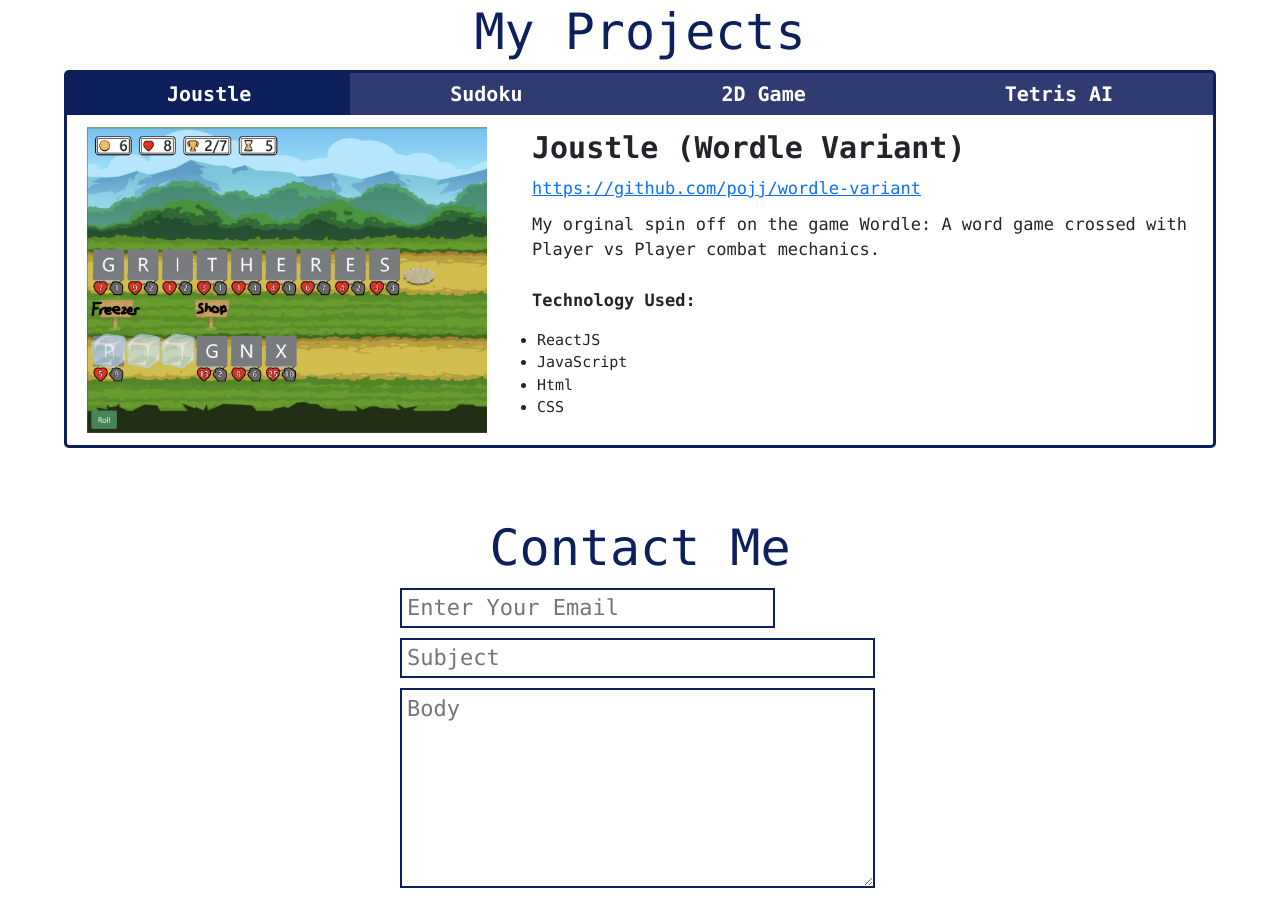
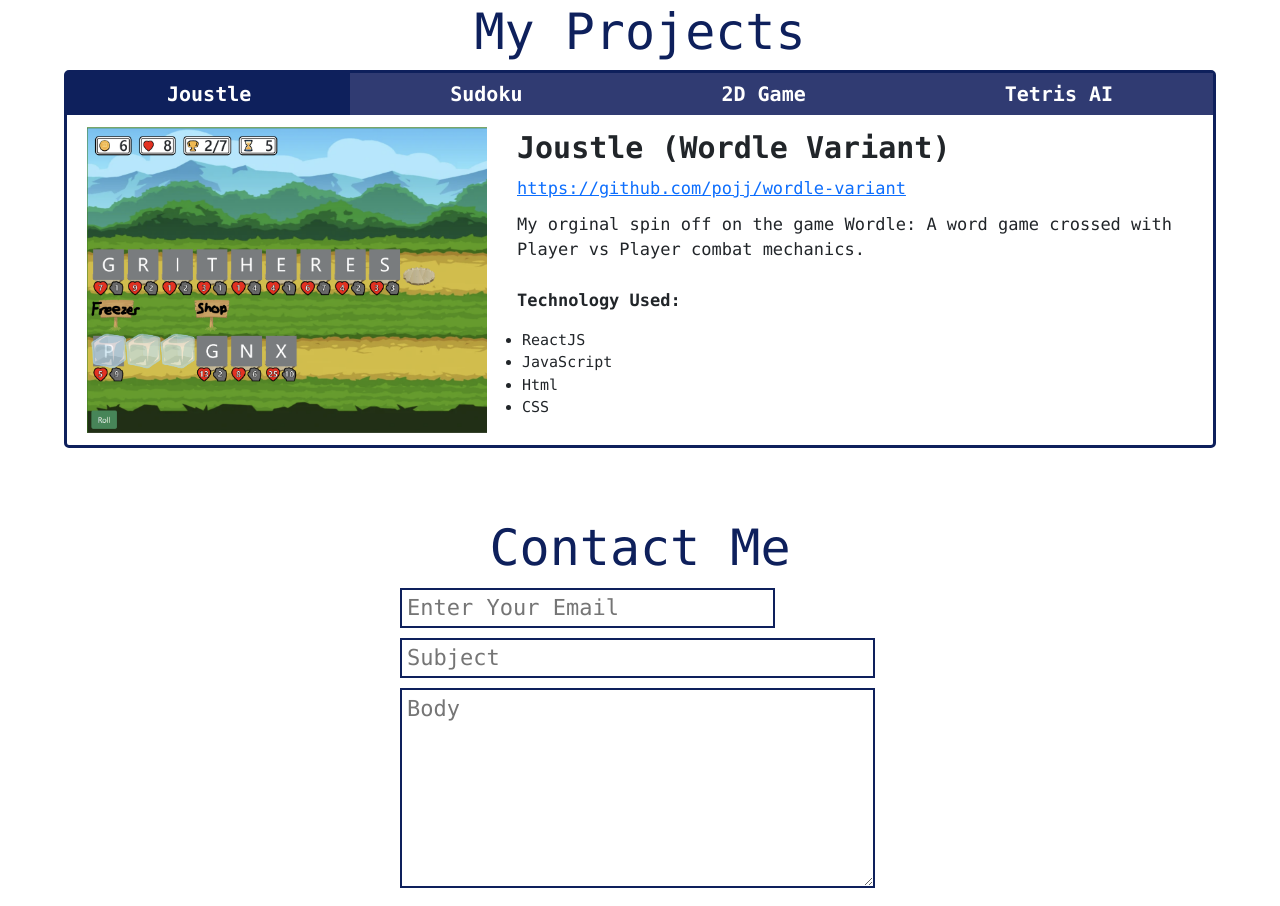
Before and after one commit to pojj/portfolio, an Angular app: page / in a window 1280 px wide. Shown: the part 1120-2026 px from the top of the page. Built offline with nearby package versions, Linux system fonts and the light colour scheme.

Commit message:
fix formating

```diff
--- a/src/app/projects/projects.component.css
+++ b/src/app/projects/projects.component.css
@@ -38,14 +38,14 @@
   margin: auto 15px;
 }
 .title {
-  margin: 10px 10px 10px 30px;
+  margin: 10px 10px 10px 15px;
   font-size: min(30px, 6.5vw);
   font-family: "Lucida Console", "Courier New", monospace;
   font-weight: bold;
   text-align: left;
 }
 .description {
-  margin: 5px 10px 10px 30px;
+  margin: 5px 10px 10px 15px;
   font-size: min(17px, 4.5vw);
   text-align: left;
   font-family: "Lucida Console", "Courier New", monospace;
@@ -55,7 +55,7 @@
   display: block;
   font-family: "Lucida Console", "Courier New", monospace;
   text-align: left;
-  margin-left: 30px;
+  margin-left: 15px;
   padding: 5px;
   font-size: min(15px, 4vw);
 }
--- a/src/app/projects/projects.component.html
+++ b/src/app/projects/projects.component.html
@@ -38,7 +38,7 @@
     <div>
       <h1 class="title">{{ project.title }}</h1>
       <p class="description">
-        <a style="overflow-wrap: break-word" href="{{ project.url }}">
+        <a style="line-break: anywhere" href="{{ project.url }}">
           {{ project.url }}
         </a>
       </p>
```
